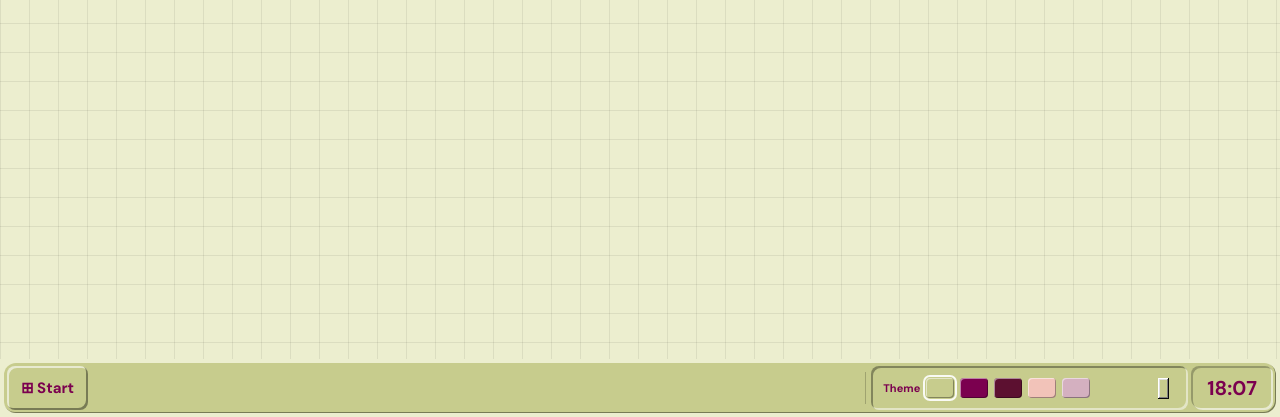
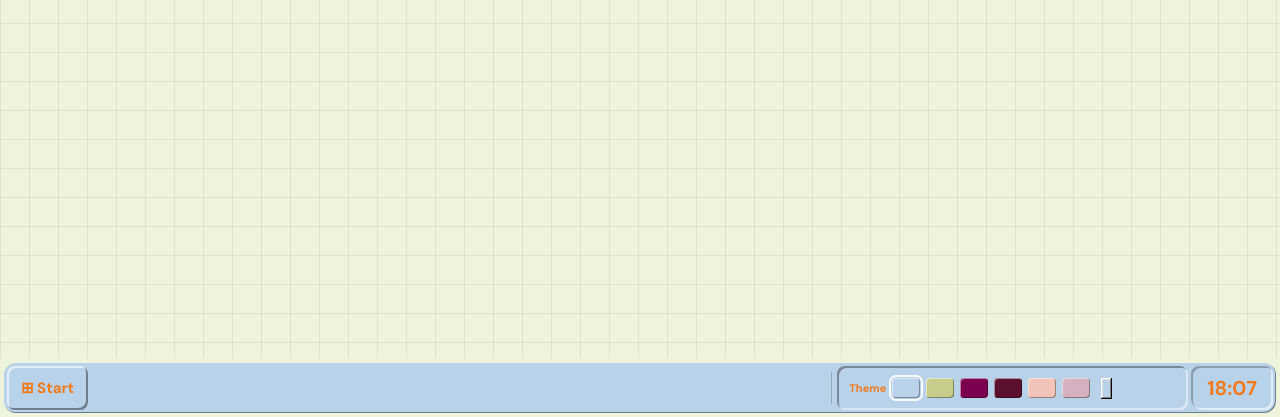
Before and after one commit to samudoescode/samudoescode.github.io, a plain HTML site: page index.html in a window 1280 px wide. Shown: the part 383-800 px from the top of the page. Drawn offline with Linux system fonts and the light colour scheme.

```diff
--- a/index.html
+++ b/index.html
@@ -9,9 +9,9 @@
     * { box-sizing: border-box; margin: 0; padding: 0; }
 
     :root {
-      --bg:     #c7cc8d;   /* surface: taskbar, windows, titlebar */
-      --accent: #7b004f;   /* accent:  text, button bg, icons     */
-      --cream:  #eceecf;   /* desktop grid background             */
+      --bg:     #b8d2ea;   /* surface: taskbar, windows, titlebar */
+      --accent: #f27a1a;   /* accent:  text, button bg, icons     */
+      --cream:  #eef4dc;   /* desktop grid background             */
       --cursor-custom: url("file:///C:/Users/LENOVO/.cursor/projects/c-Users-LENOVO-Desktop-samudoescode-github-io/assets/c__Users_LENOVO_AppData_Roaming_Cursor_User_workspaceStorage_15ea55404aa38275418093e8b5fd0673_images_Cursors-f456efbd-5a63-4bb6-b65e-ad0abdabb49b.png") 2 2;
       --g0:     #ffffff;
       --g1:     #dfdfdf;
@@ -602,12 +602,13 @@
   <div class="tb-divider"></div>
   <div class="palette-strip">
     <span class="pal-label">Theme</span>
-    <div class="pal-swatch active" data-bg="#c7cc8d" data-accent="#7b004f" title="Olive + Magenta" style="background:#c7cc8d;"></div>
+    <div class="pal-swatch active" data-bg="#b8d2ea" data-accent="#f27a1a" title="Blue + Orange" style="background:#b8d2ea;"></div>
+    <div class="pal-swatch"        data-bg="#c7cc8d" data-accent="#7b004f" title="Olive + Magenta" style="background:#c7cc8d;"></div>
     <div class="pal-swatch"        data-bg="#7b004f" data-accent="#c7cc8d" title="Magenta + Olive (Inverted)" style="background:#7b004f;"></div>
     <div class="pal-swatch"        data-bg="#5c1030" data-accent="#e890b0" title="Wine"   style="background:#5c1030;"></div>
     <div class="pal-swatch"        data-bg="#f2c3b9" data-accent="#1e207a" title="Blush"  style="background:#f2c3b9;"></div>
     <div class="pal-swatch"        data-bg="#d4b0c0" data-accent="#2a2870" title="Mauve"  style="background:#d4b0c0;"></div>
-    <input type="range" id="hue-slider" min="0" max="360" value="321" style="width:80px;" />
+    <input type="range" id="hue-slider" min="0" max="360" value="27" style="width:80px;" />
   </div>
   <div class="tb-clock" id="clock">00:00</div>
 </div>
@@ -1036,8 +1037,8 @@
 // ACCENT → all text, button backgrounds, icons
 // ═══════════════════════════════════════════
 
-let currentBg = '#c7cc8d';
-let currentAccent = '#7b004f';
+let currentBg = '#b8d2ea';
+let currentAccent = '#f27a1a';
 
 function hexToHsl(hex) {
   let r=parseInt(hex.slice(1,3),16)/255,g=parseInt(hex.slice(3,5),16)/255,b=parseInt(hex.slice(5,7),16)/255;
```
